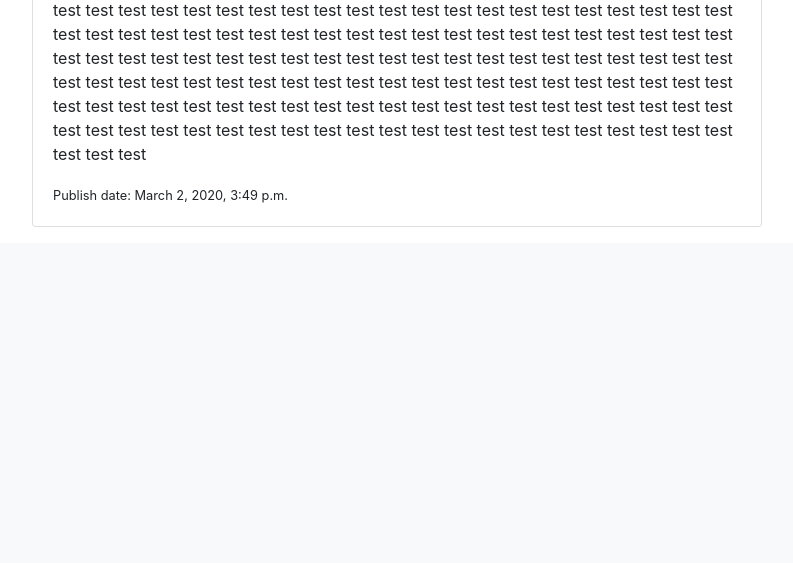
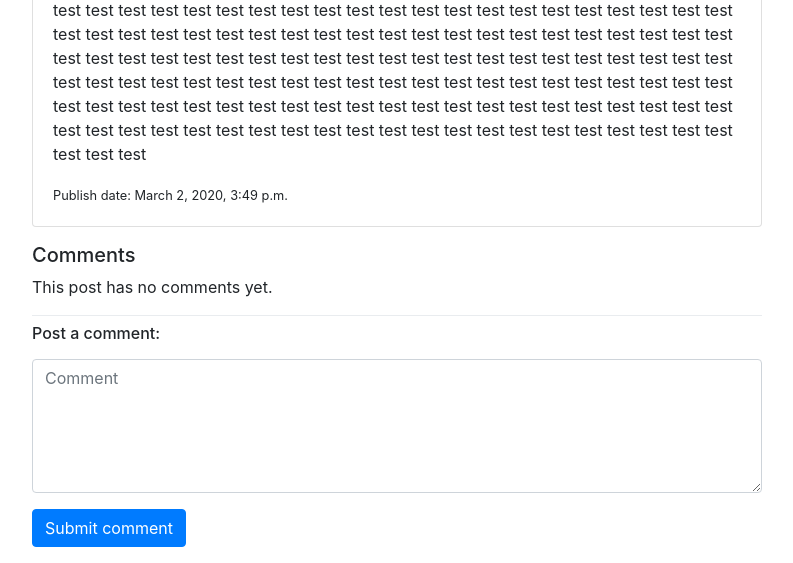
Before and after one commit to Macroshock/django-blog, a Django app: a page that uses src/blog/templates/blog/detail.html in a window 1280 px wide. Shown: the part 612-1175 px from the top of the page, without its empty margins (243-1036 px from the left). Before the commit the page ends 839 px from the top, so only its background shows below. Run offline with Django 3.2, Linux system fonts and the light colour scheme; data comes from the database, SQL or seed files in the repository; both versions use the stored data as it was after the commit; some libraries are stand-ins or nearby versions.

Commit message:
Added comments feature

```diff
--- a/src/blog/admin.py
+++ b/src/blog/admin.py
@@ -1,10 +1,14 @@
 from django.contrib import admin
 
 # Register your models here.
-from .models import BlogPost
+from .models import BlogPost, BlogPostComment
 
 class BlogPostAdmin(admin.ModelAdmin):
   list_display = ['title', 'slug', 'user', 'short_content']
   search_fields = ['title']
 
+class BlogPostCommentAdmin(admin.ModelAdmin):
+  list_display = ['user', 'post', 'short_content']
+
 admin.site.register(BlogPost, BlogPostAdmin)
+admin.site.register(BlogPostComment, BlogPostCommentAdmin)
--- a/src/blog/forms.py
+++ b/src/blog/forms.py
@@ -1,6 +1,6 @@
 from django import forms
 
-from .models import BlogPost
+from .models import BlogPost, BlogPostComment
 
 class BlogPostForm(forms.ModelForm):
   #title = forms.CharField(widget=forms.TextInput(attrs={'class': 'form-control', 'placeholder': 'Title'}))
@@ -28,3 +28,18 @@ class BlogPostForm(forms.ModelForm):
       raise forms.ValidationError('This title has already been used.')
 
     return title
+
+class BlogPostCommentForm(forms.ModelForm):
+
+  class Meta:
+    model = BlogPostComment
+    fields = ['user', 'post', 'content']
+    widgets = {
+          'user': forms.NumberInput(attrs={'hidden': True}),
+          'post': forms.NumberInput(attrs={'hidden': True}),
+          'content': forms.Textarea(attrs={'class': 'form-control', 'placeholder': 'Comment', 'rows': 5}),
+        }
+
+  def __init__(self, *args, **kwargs):
+        super(BlogPostCommentForm, self).__init__(*args, **kwargs)
+        self.fields['user'].required = False
--- a/src/blog/models.py
+++ b/src/blog/models.py
@@ -55,6 +55,9 @@ class BlogPost(models.Model):
   class Meta:
     ordering = ['-publish_date', '-updated', '-timestamp']
 
+  def __str__(self):
+    return str(self.title)
+
   def get_absolute_url(self):
     return f'/blog/{self.slug}'
 
@@ -71,3 +74,13 @@ class BlogPost(models.Model):
   def save(self, *args, **kwargs):
     self.slug = self.title.lower().replace(' ', '-')
     super().save(*args, **kwargs)
+
+class BlogPostComment(models.Model):
+  post = models.ForeignKey(BlogPost, null=True, on_delete=models.SET_NULL, related_name='comments')
+  user = models.ForeignKey(user_model, null=True, on_delete=models.SET_NULL)
+  content = models.CharField(max_length=220, null=False, blank=False)
+  timestamp = models.DateTimeField(auto_now_add=True)
+
+  @property
+  def short_content(self):
+    return self.content if len(self.content) < 100 else (self.content[:97] + '...')
--- a/src/blog/templates/blog/detail.html
+++ b/src/blog/templates/blog/detail.html
@@ -4,4 +4,66 @@
 
   {% include "blog/list_inline.html" with blog_post=object %}
 
+  <h5>Comments</h5>
+
+  {% for c in comments %}
+    {% include "blog/comment.html" with comment=c %}
+  {% empty %}
+    <p>This post has no comments yet.</p>
+  {% endfor %}
+
+  <div class="dropdown-divider"></div>
+  <h6>Post a comment:</h6>
+
+  <form method="POST" action="." onsubmit="submitPost()" novalidate>
+    {% csrf_token %}
+    {% if commentForm.non_field.errors %}
+      {% for error in commentForm.non_field.errors %}
+        <div class="alert alert-warning" role="alert">{{ error|escape }}</div>
+      {% endfor %}
+    {% endif %}
+
+    {% for field in commentForm %}
+      <div class="form-group">
+        {% if field.errors %}
+          {% for error in field.errors %}
+            <div class="alert alert-warning" role="alert">{{ error|escape }}</div>
+          {% endfor %}
+        {% endif %}
+
+        {{ field }}
+      </div>
+    {% endfor %}
+
+    <button type="submit" class="btn btn-primary mb-3">Submit comment</button>
+  </form>
+
+  <script defer>
+    function submitPost() {
+      event.preventDefault()
+      console.log('submitting post')
+      sendPost()
+    }
+
+    function sendPost() {
+      let xhttp = new XMLHttpRequest()
+      let user = document.getElementById('id_user').value ? null : document.getElementById('id_user').value
+      let post = document.getElementById('id_post').value
+      let content = document.getElementById('id_content').value
+      let param_str = "user=" + user + "&post=" + post + "&content=" + content
+
+      console.log(user)
+      xhttp.onreadystatechange = function() {
+        if (this.readyState == 4 && this.status == 200) {
+          //document.getElementById("demo").innerHTML = this.responseText
+          alert('Post created!')
+        }
+      };
+
+      xhttp.open('POST', '.', true)
+      xhttp.setRequestHeader('X-CSRFToken', '{{csrf_token}}')
+      xhttp.setRequestHeader('Content-type', 'application/x-www-form-urlencoded')
+      xhttp.send(param_str)
+    }
+  </script>
 {% endblock %}
--- a/src/blog/views.py
+++ b/src/blog/views.py
@@ -4,8 +4,8 @@ from django.contrib.auth.decorators import login_required
 from django.contrib.admin.views.decorators import staff_member_required
 
 # Create your views here.
-from .models import BlogPost
-from .forms  import BlogPostForm
+from .models import BlogPost, BlogPostComment
+from .forms  import BlogPostForm, BlogPostCommentForm
 
 def blog_post_detail_view(request, slug):
   try:
@@ -13,8 +13,25 @@ def blog_post_detail_view(request, slug):
   except:
     raise Http404('Blog post does not exist.')
 
+  form = BlogPostCommentForm(request.POST or None, initial={'post': obj, 'user': request.user or None})
+
+  if form.is_valid():
+    print(form.cleaned_data)
+    form.save()
+    # Reset the form
+    form = BlogPostCommentForm(initial={'post': obj, 'user': request.user or None})
+  else:
+    print(form.errors.as_data())
+
+  comments = obj.comments.all()
+
   t_name = 'blog/detail.html'
-  context = {'object': obj, 'detail': True}
+  context = {
+    'object': obj,
+    'detail': True,
+    'comments': comments,
+    'commentForm': form
+  }
 
   return render(request, t_name, context)
 
@@ -61,7 +78,7 @@ def blog_post_update_view(request, slug):
   form = BlogPostForm(request.POST or None, request.FILES or None, instance=obj)
   if form.is_valid():
     form.cleaned_data['slug'] = form.cleaned_data['title'].lower().replace(' ', '-')
-    print(form.cleaned_data)
+
     form.save()
     return redirect('/blog')
 
```
Also changed, not shown: src/blog/templates/blog/comment.html (added, +20 -0 lines), src/blog/migrations/0007_blogpostcomment.py (added), src/blog/migrations/0008_auto_20200320_2100.py (added), src/blog/migrations/0009_auto_20200320_2212.py (added), src/blog/migrations/0010_auto_20200320_2215.py (added), src/blog/migrations/0011_auto_20200320_2216.py (added), src/blog/migrations/0012_auto_20200320_2224.py (added), src/db.sqlite3.
